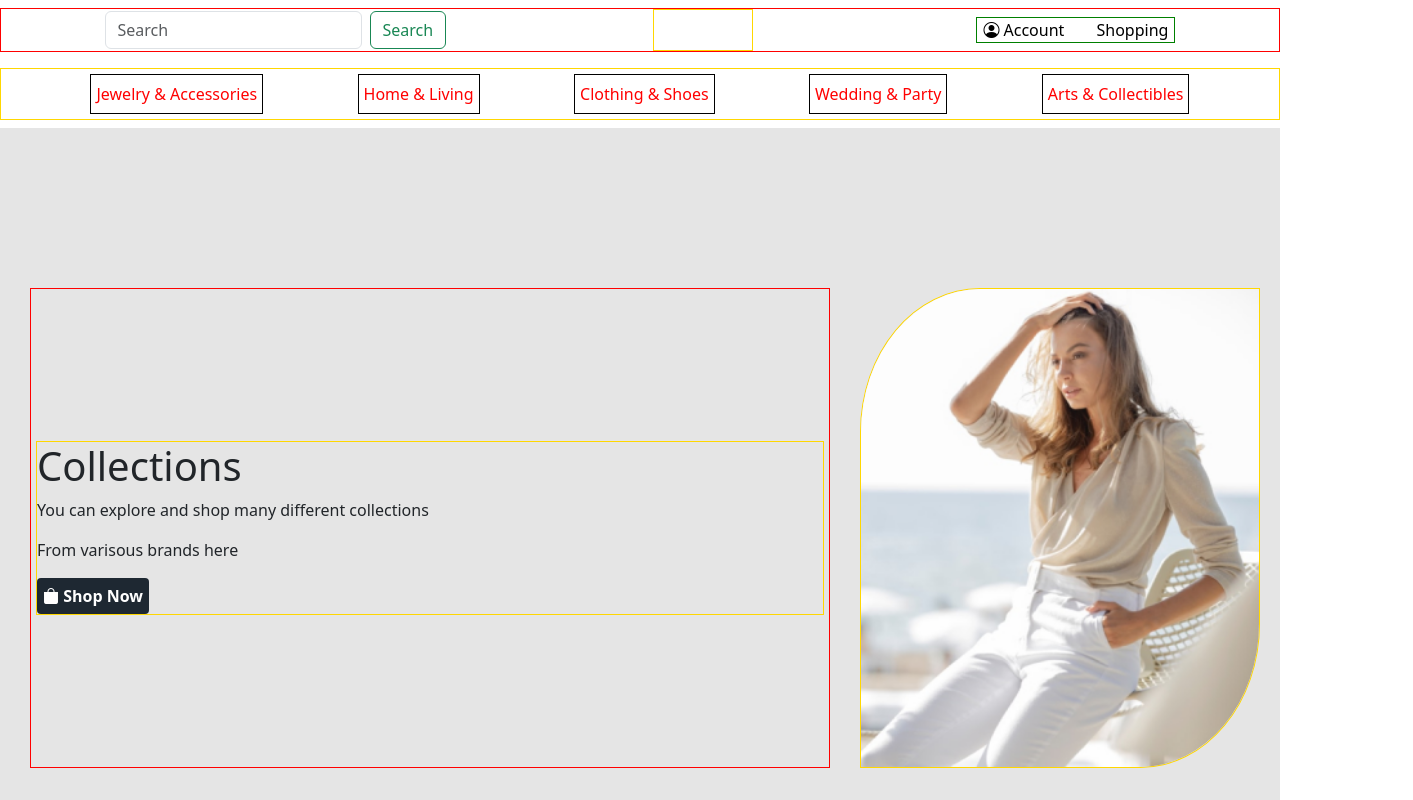
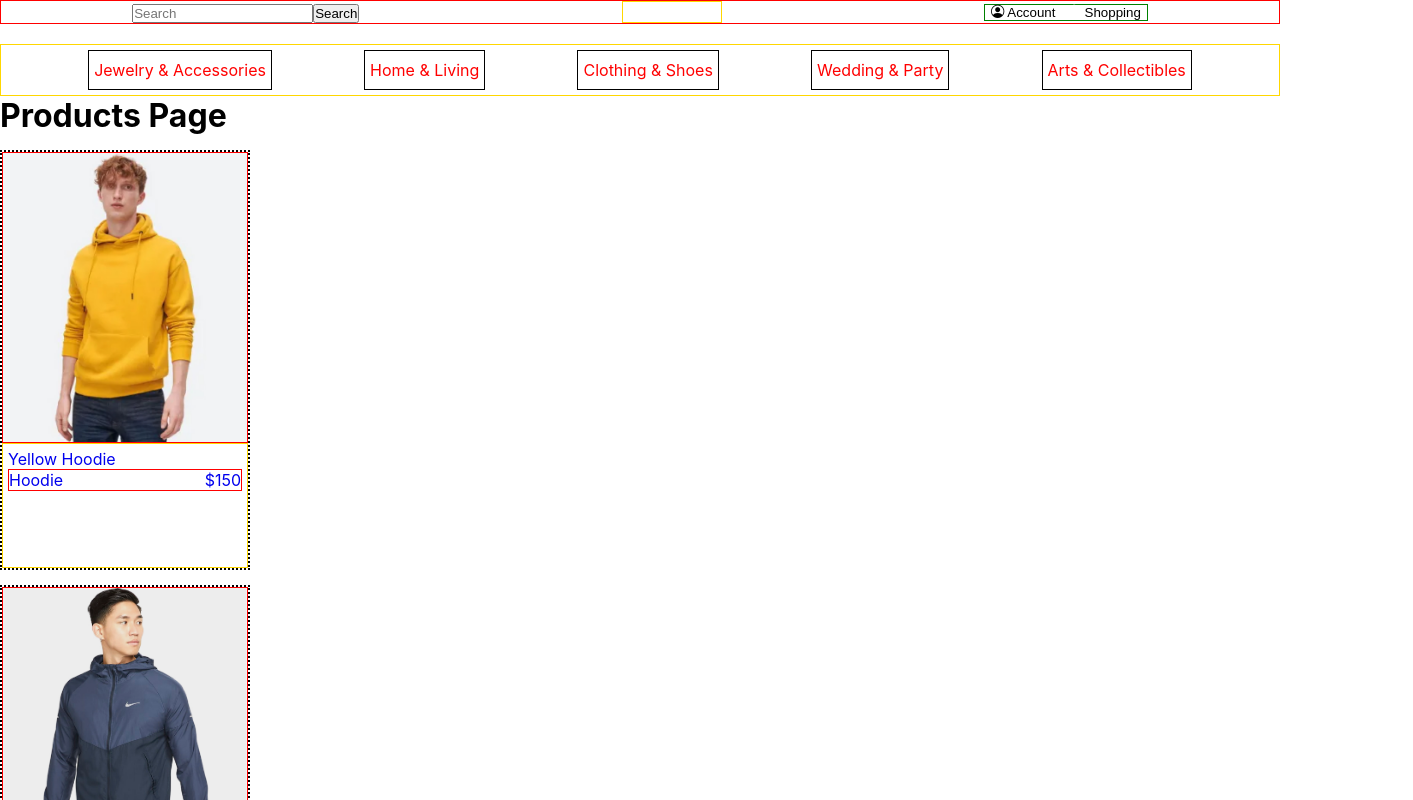
Before and after one commit to briantheengineer/Cora---E-commerce, a React (Create React App) app in the folder my-ecommerce/: page /products in a window 1280 px wide. Shown: the top 800 px of the page, 1413 px wide, since content can reach past the window. Built offline with nearby package versions, Linux system fonts and the light colour scheme; some icons are missing.

Commit message:
started making that when cards are clicked, goes to another page with more information

```diff
--- a/my-ecommerce/package.json
+++ b/my-ecommerce/package.json
@@ -6,8 +6,10 @@
     "@testing-library/jest-dom": "^5.17.0",
     "@testing-library/react": "^13.4.0",
     "@testing-library/user-event": "^13.5.0",
-    "react": "^18.2.0",
-    "react-dom": "^18.2.0",
+    "react": "^17.0.0",
+    "react-dom": "^17.0.0",
+    "react-router": "^6.22.2",
+    "react-router-dom": "^6.22.2",
     "react-scripts": "5.0.1",
     "web-vitals": "^2.1.4"
   },
--- a/my-ecommerce/src/App.js
+++ b/my-ecommerce/src/App.js
@@ -1,19 +1,26 @@
-import { BrowserRouter as Router, Switch, Route } from 'react-router-dom'
-import 'bootstrap/dist/css/bootstrap.min.css'
-import 'bootstrap-icons/font/bootstrap-icons.css'
-import Header from "./Header.js"
-import HeaderSection from "./HeaderSection.js"
-import Body from "./Body.js"
-import Main from "./Main.js"
-import Assembly from "./Assembly.js"
+// App.js
+import React from 'react';
+import { BrowserRouter as Router, Route, Routes } from 'react-router-dom';
+import Header from './Header.js';
+import HeaderSection from './HeaderSection.js';
+import Home from './Home.js';
+import ProductsPage from './ProductsPage.js';
+import Product from './Product.js';
+
 function App() {
   return (
     <div className="App">
-      <Header />
-      <HeaderSection />
-      <Body />
-      <Main />
-      <Assembly />
+      <div>
+        <Header />
+        <HeaderSection />
+        <Router>
+          <Routes>
+            <Route path="/" element={<Home />} />
+            <Route path="/products" element={<ProductsPage />} />
+            <Route path="/products/:id" element={<Product />} />
+          </Routes>
+        </Router>
+      </div>
     </div>
   );
 }
--- a/my-ecommerce/src/Card.js
+++ b/my-ecommerce/src/Card.js
@@ -1,19 +1,20 @@
 import "./Card.css"
 import "./data.json"
-export default function Card({id, name, price, imgUrl, title, category, link}) {
+import { Link } from 'react-router-dom';
+export default function Card({id, name, price, imgUrl, title, category}) {
     return (
-        <a class="card-link" href={link}>
+        <Link to={`/products/${id}`} style={{ textDecoration: 'none' }}>
         <div className="card-div" key= {id}>
             <div className="card-img">
                 <img src={imgUrl} alt={title} />
             </div>
-            <div class="product-content">
+            <div className="product-content">
                 <p className="product-name">{name}</p>
                 <div className="product-info">
                     <p className="product-category">{category}</p>
                     <p className="product-price">${price}</p>
                 </div>
             </div>
-        </div></a>
+        </div></Link>
     )
 }
--- /dev/null
+++ b/my-ecommerce/src/Home.js
@@ -0,0 +1,12 @@
+import Body from "./Body.js"
+import Main from "./Main.js"
+import Assembly from "./Assembly.js"
+export default function Home() {
+    return (
+        <div>
+            <Body />
+            <Main />
+            <Assembly />
+      </div>
+    )
+}
--- /dev/null
+++ b/my-ecommerce/src/Product.js
@@ -0,0 +1,20 @@
+import React from 'react';
+import { useParams } from 'react-router-dom';
+import data from './data.json';
+
+export default function Product() {
+  const { id } = useParams();
+  const product = data.find((item) => item.id === parseInt(id, 10));
+
+  if (!product) {
+    return <div>Product not found</div>;
+  }
+
+  return (
+    <div>
+      <h2>{product.name}</h2>
+      <p>Category: {product.category}</p>
+      <p>Price: ${product.price}</p>
+    </div>
+  );
+}
--- /dev/null
+++ b/my-ecommerce/src/ProductsPage.js
@@ -0,0 +1,16 @@
+import React from 'react';
+import Card from './Card';
+import data from './data.json';
+
+export default function ProductsPage() {
+  return (
+    <div>
+      <h1>Products Page</h1>
+      <div className="products-container">
+        {data.map((product) => (
+          <Card key={product.id} {...product} />
+        ))}
+      </div>
+    </div>
+  );
+}
--- a/my-ecommerce/src/index.js
+++ b/my-ecommerce/src/index.js
@@ -1,15 +1,14 @@
 import React from 'react';
-import ReactDOM from 'react-dom/client';
+import ReactDOM from 'react-dom';
 import './index.css';
 import 'bootstrap-icons/font/bootstrap-icons.css'
 import App from './App';
 import reportWebVitals from './reportWebVitals';
 
-const root = ReactDOM.createRoot(document.getElementById('root'));
-root.render(
-  <React.StrictMode>
-    <App />
-  </React.StrictMode>
+
+ReactDOM.render(
+    <App />,
+  document.getElementById('root')
 );
 
 reportWebVitals();
--- a/package.json
+++ b/package.json
@@ -2,6 +2,6 @@
   "dependencies": {
     "bootstrap": "^5.3.3",
     "bootstrap-icons": "^1.11.3",
-    "react-router-dom": "^6.22.1"
+    "react-router-dom": "^6.22.2"
   }
 }
```
Also changed, not shown: 2 other files (tests, documents, lock files or other folders).
